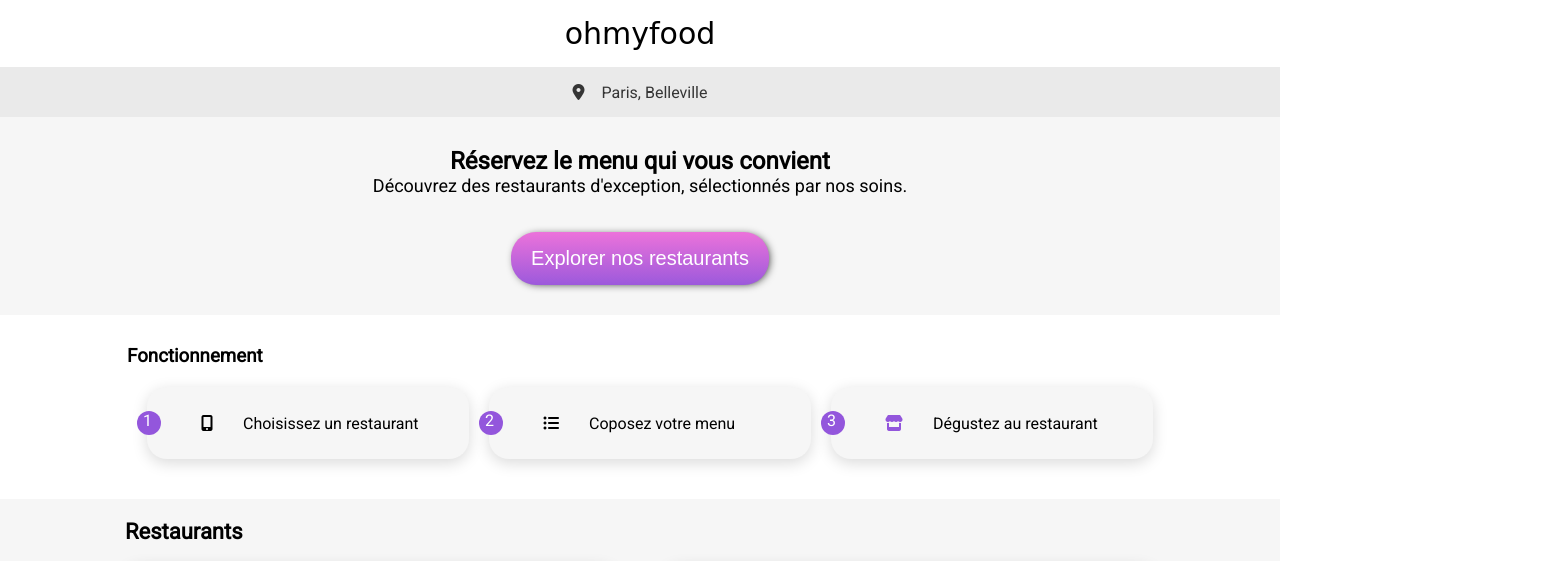
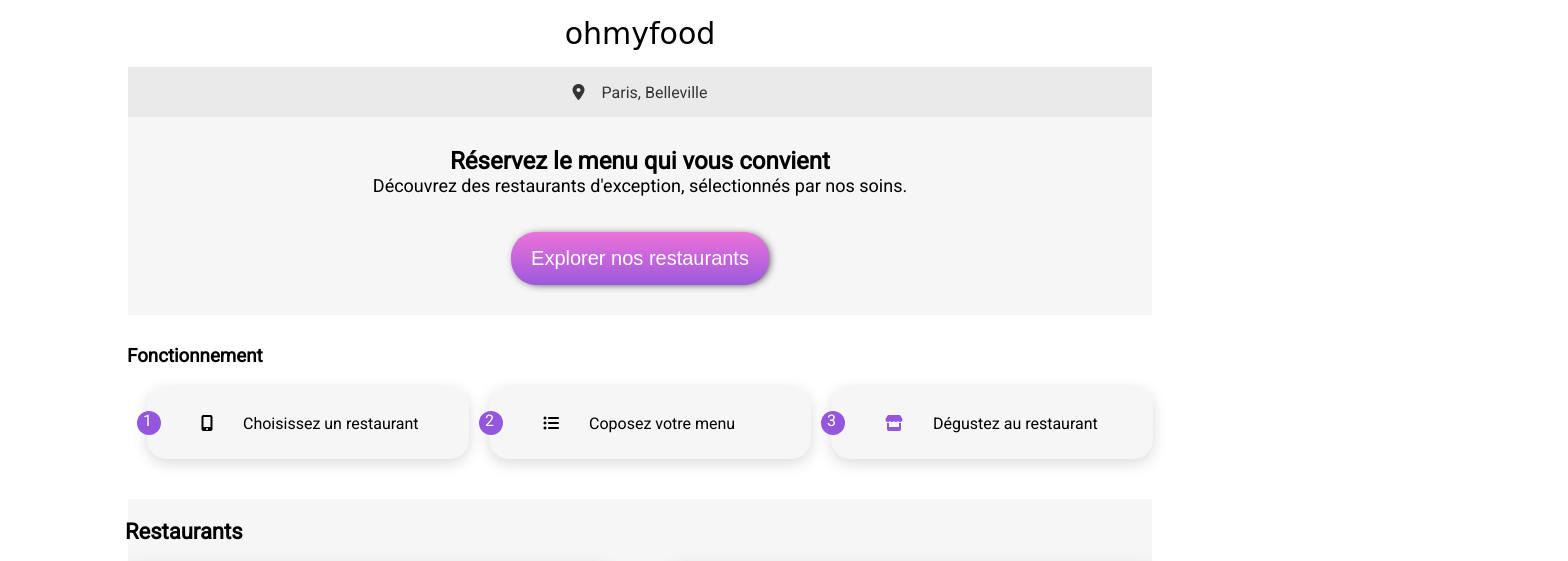
Before and after one commit to samamrani/Ohmyfood-Projet-3, a website: page index.html in a window 1280 px wide. Shown: the top 561 px of the page, 1568 px wide, since content can reach past the window. Drawn offline with Linux system fonts and the light colour scheme; grey boxes are pictures that could not be loaded; a web font is replaced by a local one.

Commit message:
modification

```diff
--- a/sass/general/_global.scss
+++ b/sass/general/_global.scss
@@ -14,7 +14,7 @@ body {
   box-sizing: border-box;
 }
 .container {
-  max-width: 1440px;
+  max-width: 1024px;
   margin: auto;
 }
 a {
```
Also changed, not shown: index.html (+0 -1 lines), assets/css/style.css.
